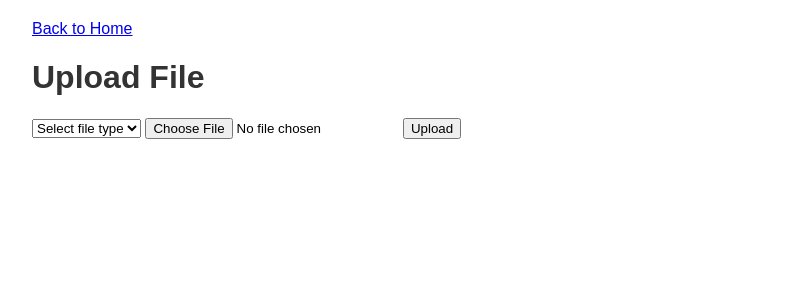
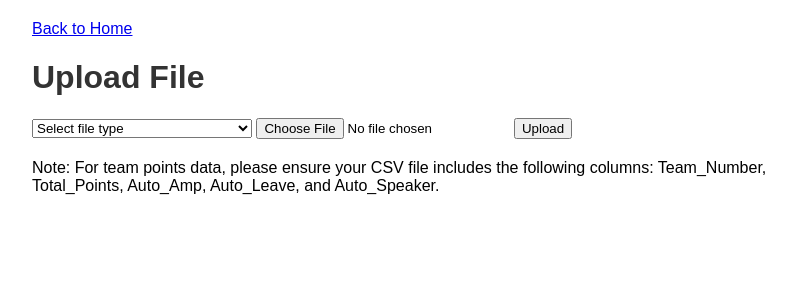
Before and after one commit to jsarsoun/autopath, a Flask app: page /upload in a window 1280 px wide. Shown: the top 300 px of the page, without its empty margins (208-1004 px from the left). Run offline with Flask 3, Linux system fonts and the light colour scheme.

Commit message:
Allowed users to upload CSV files with team points data and updated the success messages accordingly.

```diff
--- a/app.py
+++ b/app.py
@@ -48,16 +48,18 @@ def upload_file():
                     required_columns = ['Team_Number', 'Total_Points', 'Auto_Amp', 'Auto_Leave', 'Auto_Speaker']
                     if all(col in df.columns for col in required_columns):
                         insert_data(df, 'team_points')
+                        flash('Team points data uploaded and stored successfully!', 'success')
                     else:
                         insert_data(df, file_type)
+                        flash('CSV file uploaded and stored successfully!', 'success')
                     os.remove(filename)  # Delete the CSV file after successful insertion
                 elif file_type == 'pdf':
                     insert_data(pd.DataFrame({'filename': [file.filename]}), file_type)
-                flash('File uploaded and stored successfully!', 'success')
+                    flash('PDF file uploaded and stored successfully!', 'success')
             except Exception as e:
                 flash(f'Error processing file: {str(e)}', 'error')
-                if file_type == 'csv' and os.path.exists(filename):
-                    os.remove(filename)  # Delete the CSV file if an error occurred
+                if os.path.exists(filename):
+                    os.remove(filename)  # Delete the file if an error occurred
 
             return redirect(url_for('upload_file'))
         else:
--- a/templates/upload.html
+++ b/templates/upload.html
@@ -47,11 +47,15 @@
     <form method="post" enctype="multipart/form-data">
         <select name="file_type" required>
             <option value="">Select file type</option>
-            <option value="csv">CSV</option>
+            <option value="csv">CSV (Team Points or Other Data)</option>
             <option value="pdf">PDF</option>
         </select>
         <input type="file" name="file" required>
         <input type="submit" value="Upload">
     </form>
+    <p>
+        Note: For team points data, please ensure your CSV file includes the following columns:
+        Team_Number, Total_Points, Auto_Amp, Auto_Leave, and Auto_Speaker.
+    </p>
 </body>
 </html>
```
